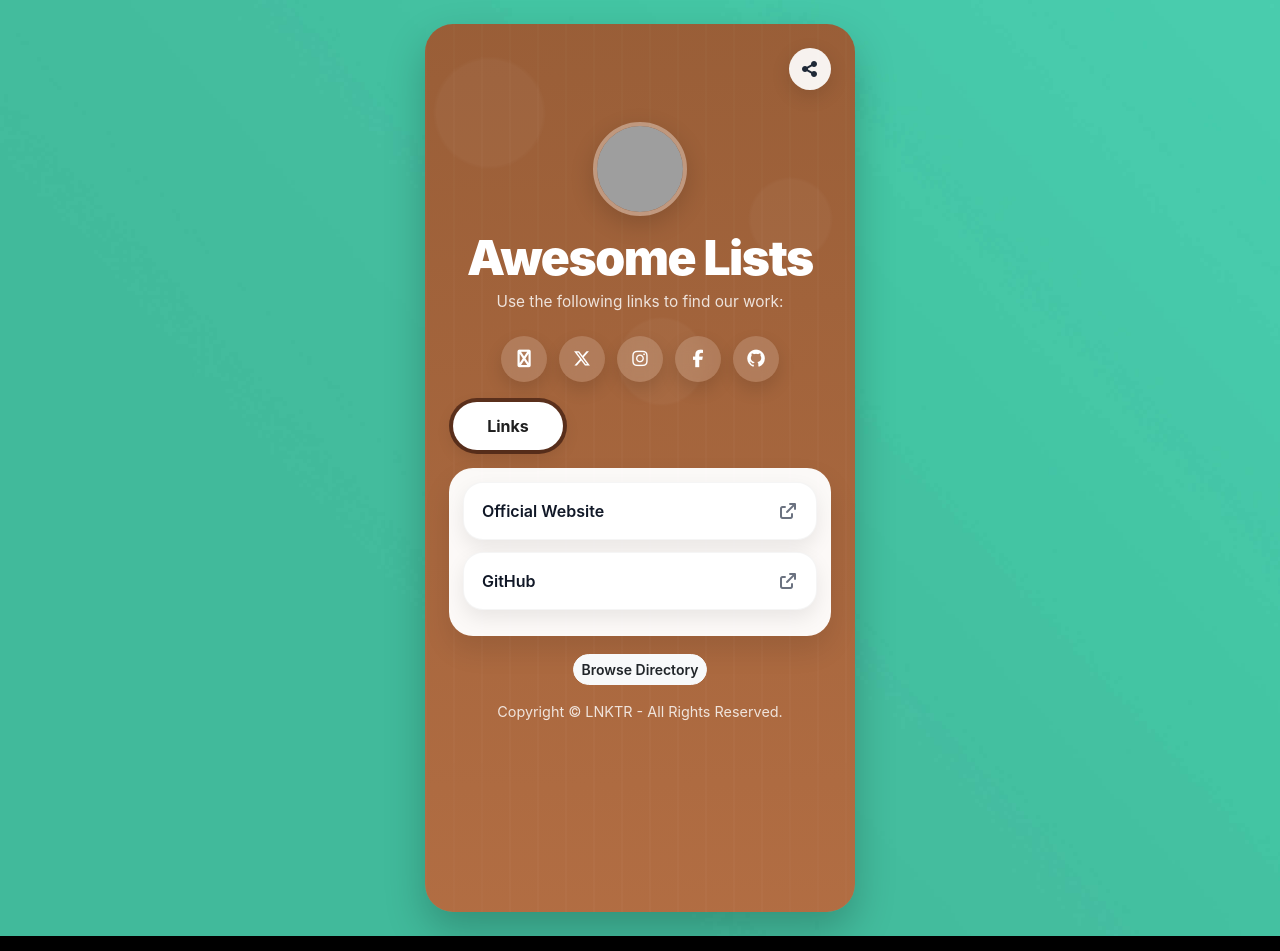
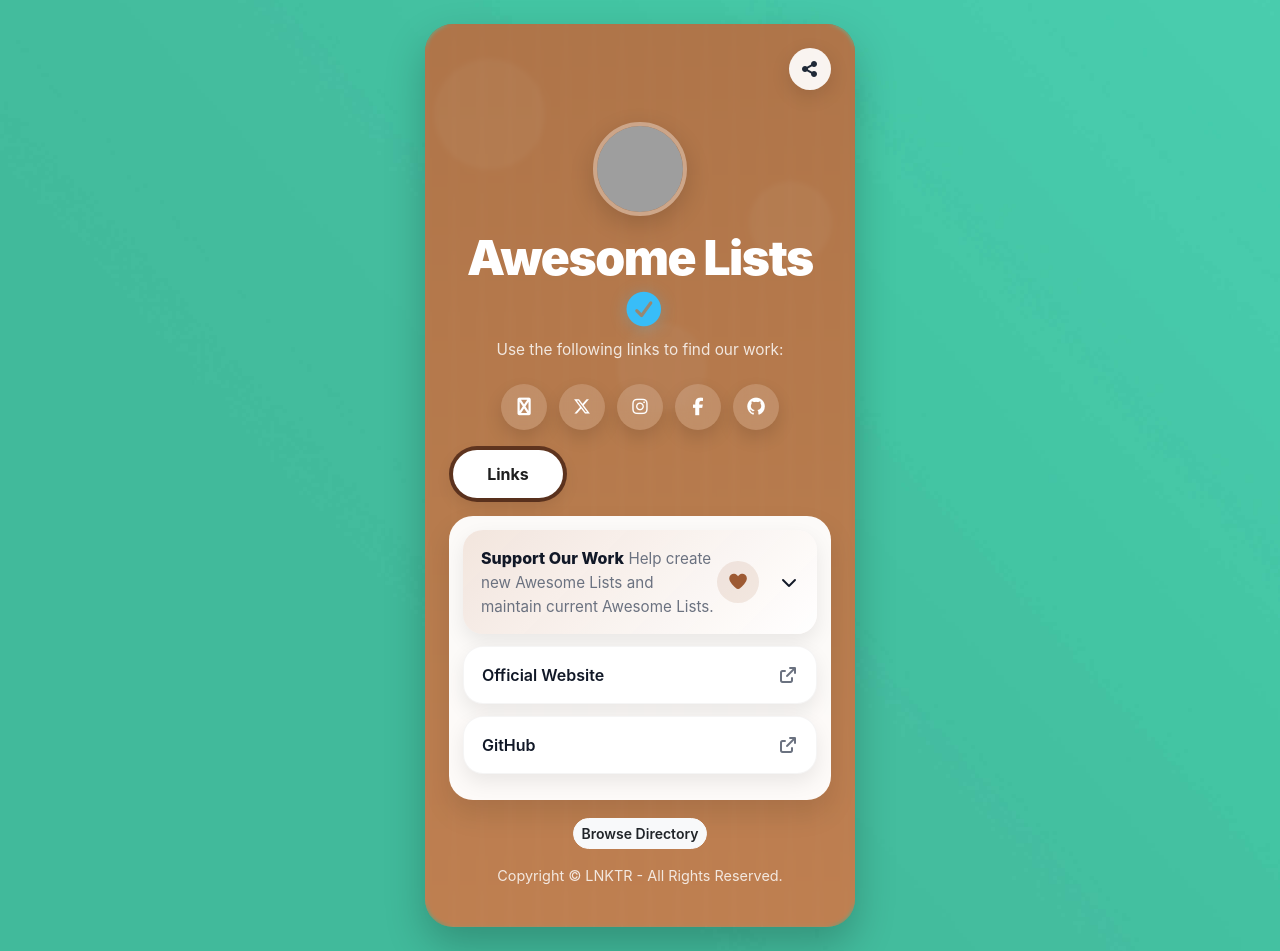
Before and after one commit to brandonhimpfen/lnktr.net, a Jekyll site: the page built from _posts/2024-11-04-awesome.md, in a window 1280 px wide. Built offline with Jekyll 4.4.1, drawn with Linux system fonts in a browser that asks for light colours; nearby versions of some CDN libraries; grey boxes are pictures that could not be loaded.

Commit message:
Update 2024-11-04-awesome.md

```diff
--- a/_posts/2024-11-04-awesome.md
+++ b/_posts/2024-11-04-awesome.md
@@ -28,7 +28,38 @@ socials:
   - icon: github
     url: https://github.com/awesomelistsio
     label: Github
+donations:
+  enabled: true
+  title: Support Our Work
+  intro: Help create new Awesome Lists and maintain current Awesome Lists.
+  methods:
+    - label: GitHub Sponsors
+      icon: github
+      url: https://github.com/sponsors/brandonhimpfen
+    - label: Buy Me a Coffee
+      icon: cup-hot
+      url: https://buymeacoffee.com/brandonhimpfen
+    - label: Ko-fi
+      icon: heart
+      url: https://ko-fi.com/brandonhimpfen
+    - label: PayPal
+      icon: paypal
+      url: https://paypal.me/brandonhimpfen
+  crypto:
+    - label: Bitcoin
+      address: bc1qscnqw55kar34e77cy0jxcvwzs6n2alpeq0rl4w
+    - label: Eth
+      address: 0x04Cf32BBF8e5CBc8F3dc91E8Fab1cF71144d78AB
 ui:
   share_enabled: true
-  verified: false
+  verified: true
+  shell_background:
+    type: gradient
+    value: linear-gradient(180deg, rgba(173,108,62,0.98) 0%, rgba(190,120,70,0.98) 100%)
+  shell_overlay:
+    enabled: true
+    color: rgba(255,255,255,0.05)
+    blur: 2px
+  card:
+    style: light
 ---
```
